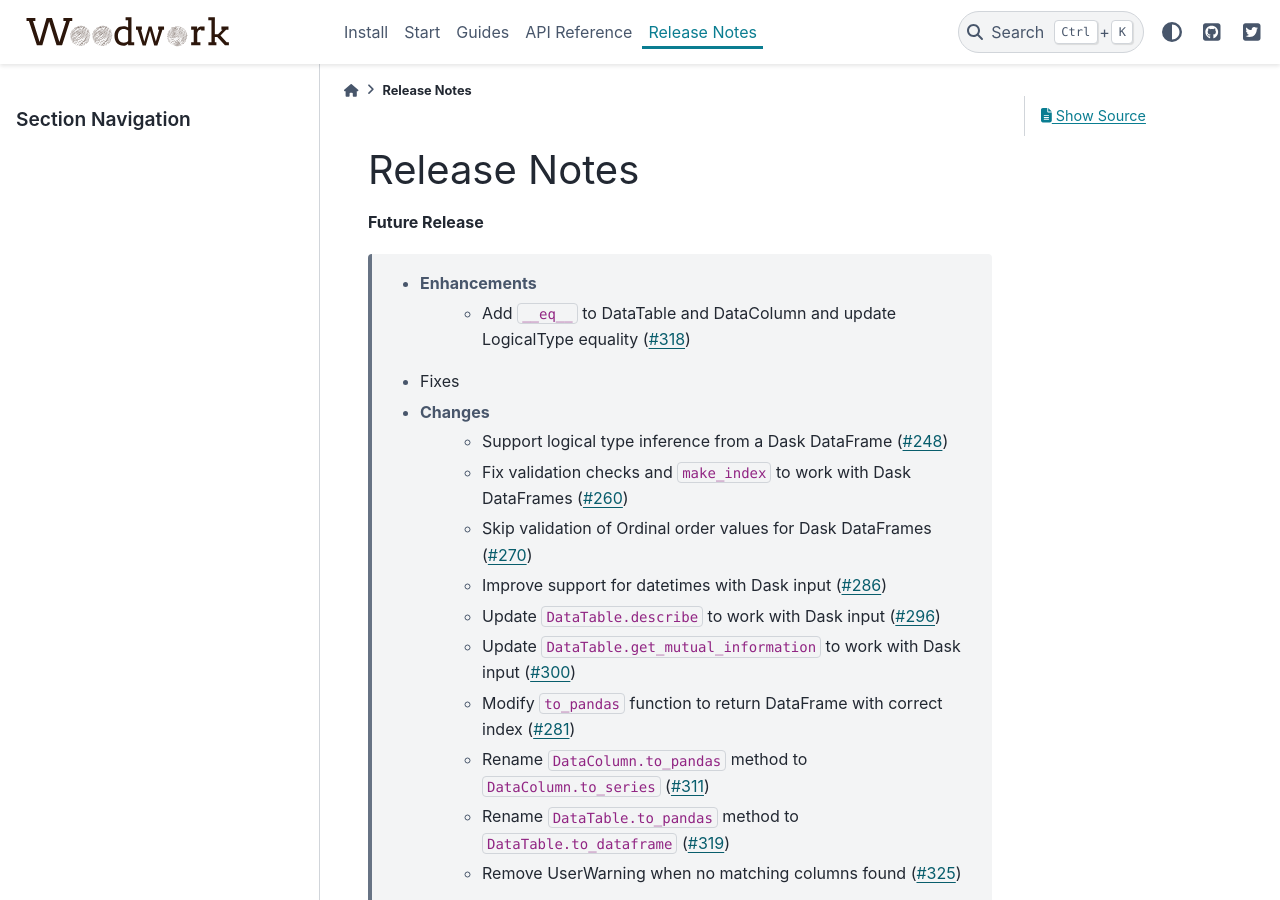
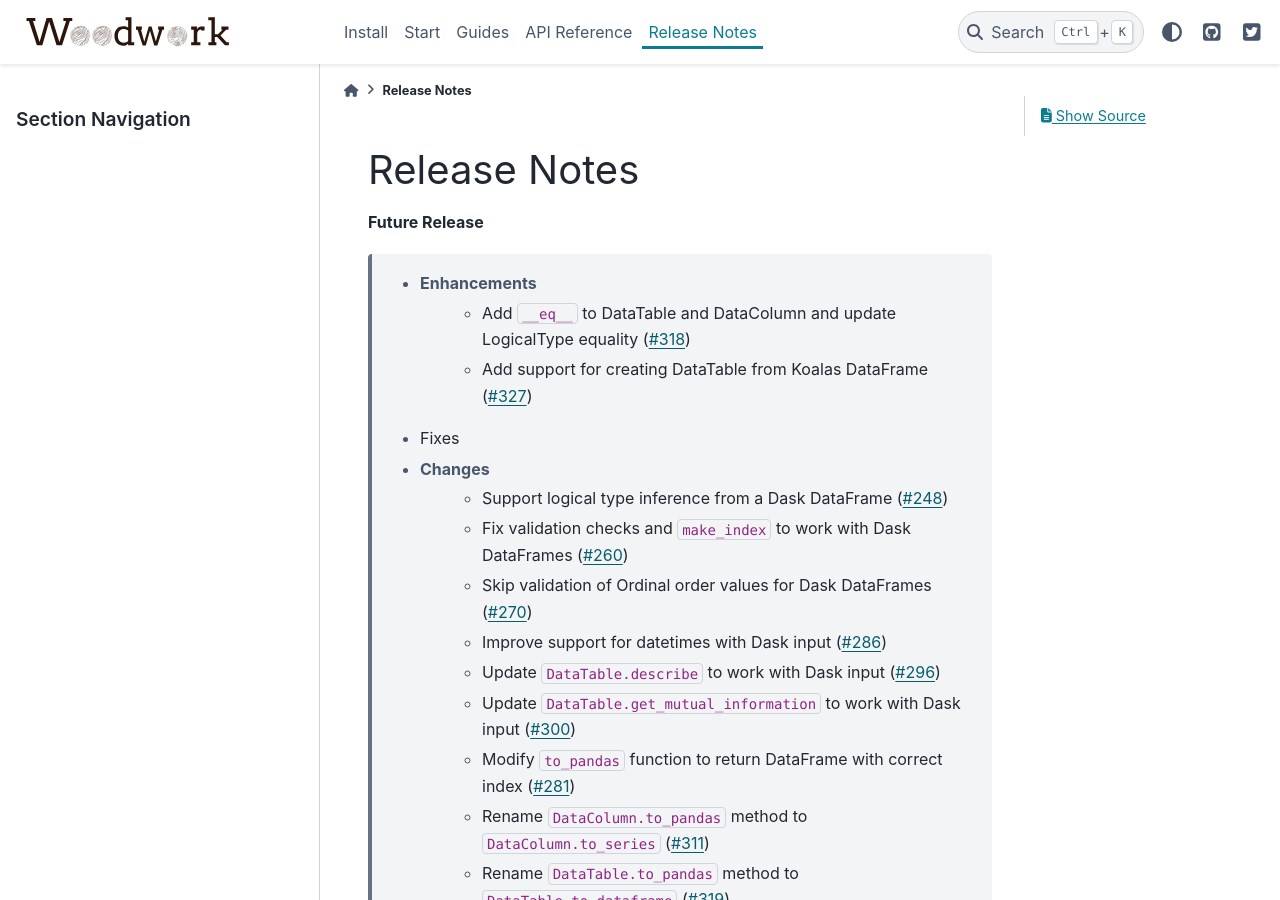
Before and after one commit to alteryx/woodwork, a Sphinx documentation site: the page built from docs/source/release_notes.rst, in a window 1280 px wide and 900 px high. Built offline with Sphinx 7.4.7 and the PyData theme 0.15.4, drawn with Linux system fonts in a browser that asks for light colours; comment, search, counter and statistics services are not loaded.

Commit message:
update release notes

```diff
--- a/docs/source/release_notes.rst
+++ b/docs/source/release_notes.rst
@@ -6,6 +6,7 @@ Release Notes
 
     * Enhancements
         * Add ``__eq__`` to DataTable and DataColumn and update LogicalType equality (:pr:`318`)
+        * Add support for creating DataTable from Koalas DataFrame (:pr:`327`)
     * Fixes
     * Changes
         * Support logical type inference from a Dask DataFrame (:pr:`248`)
```
